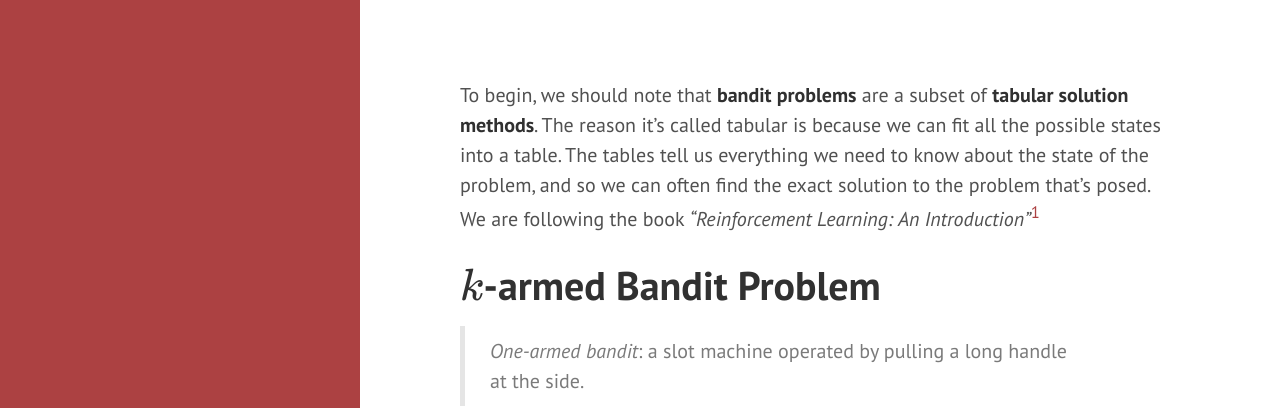
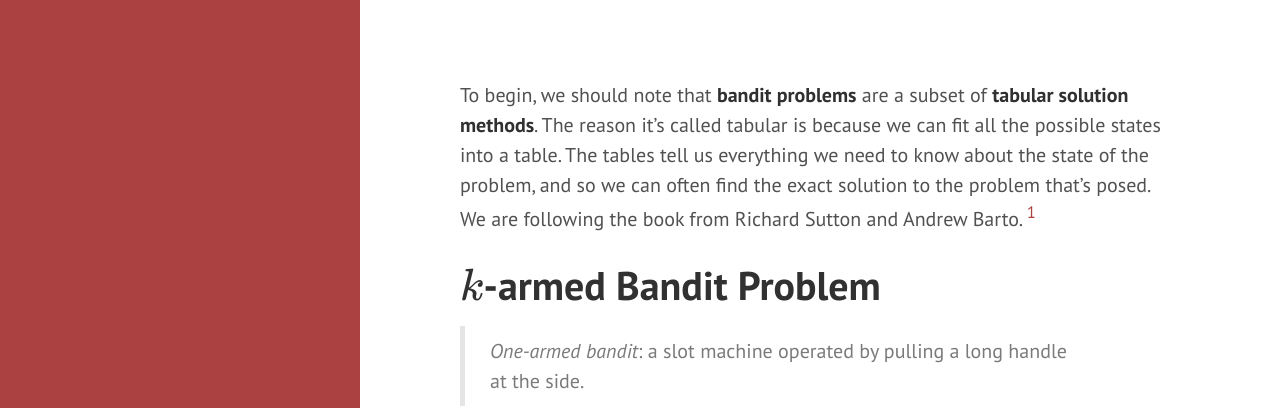
Before and after one commit to OneRaynyDay/oneraynyday.github.io, a Jekyll site: the page built from _posts/2018-05-03-Reinforcement-Learning-Bandit.md, in a window 1280 px wide and 900 px high. Shown: the top 408 px of the window. Built offline with Jekyll 4.4.1, drawn with Linux system fonts in a browser that asks for light colours; formulas are drawn with MathJax 3.

Commit message:
Updating files

```diff
--- a/_posts/2018-05-03-Reinforcement-Learning-Bandit.md
+++ b/_posts/2018-05-03-Reinforcement-Learning-Bandit.md
@@ -6,7 +6,7 @@ category: ML
 layout: default
 ---
 
-To begin, we should note that **bandit problems** are a subset of **tabular solution methods**. The reason it's called tabular is because we can fit all the possible states into a table. The tables tell us everything we need to know about the state of the problem, and so we can often find the exact solution to the problem that's posed. We are following the book _"Reinforcement Learning: An Introduction"_[^1]
+To begin, we should note that **bandit problems** are a subset of **tabular solution methods**. The reason it's called tabular is because we can fit all the possible states into a table. The tables tell us everything we need to know about the state of the problem, and so we can often find the exact solution to the problem that's posed. We are following the book from Richard Sutton and Andrew Barto. [^1]
 
 # $k$-armed Bandit Problem
 
```
